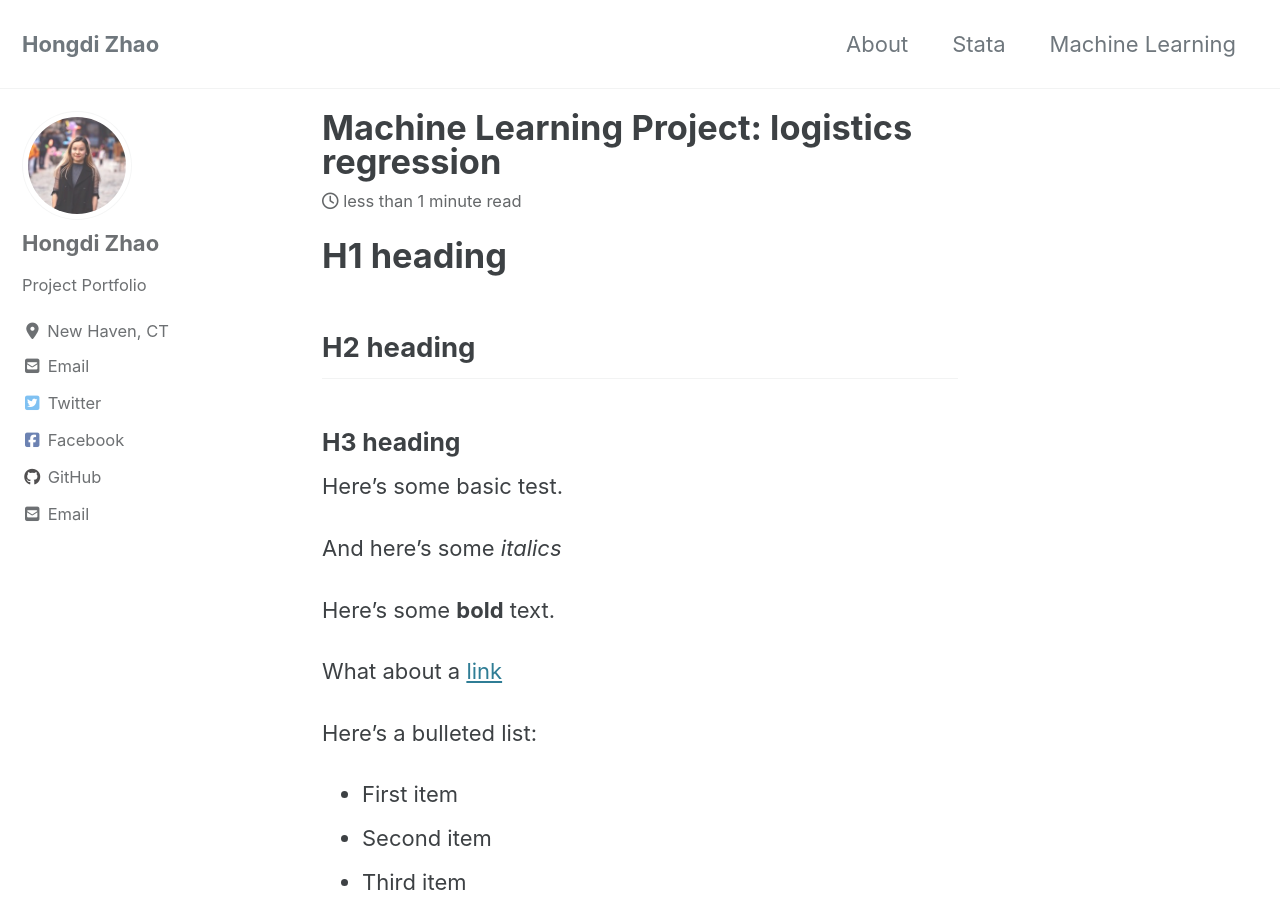
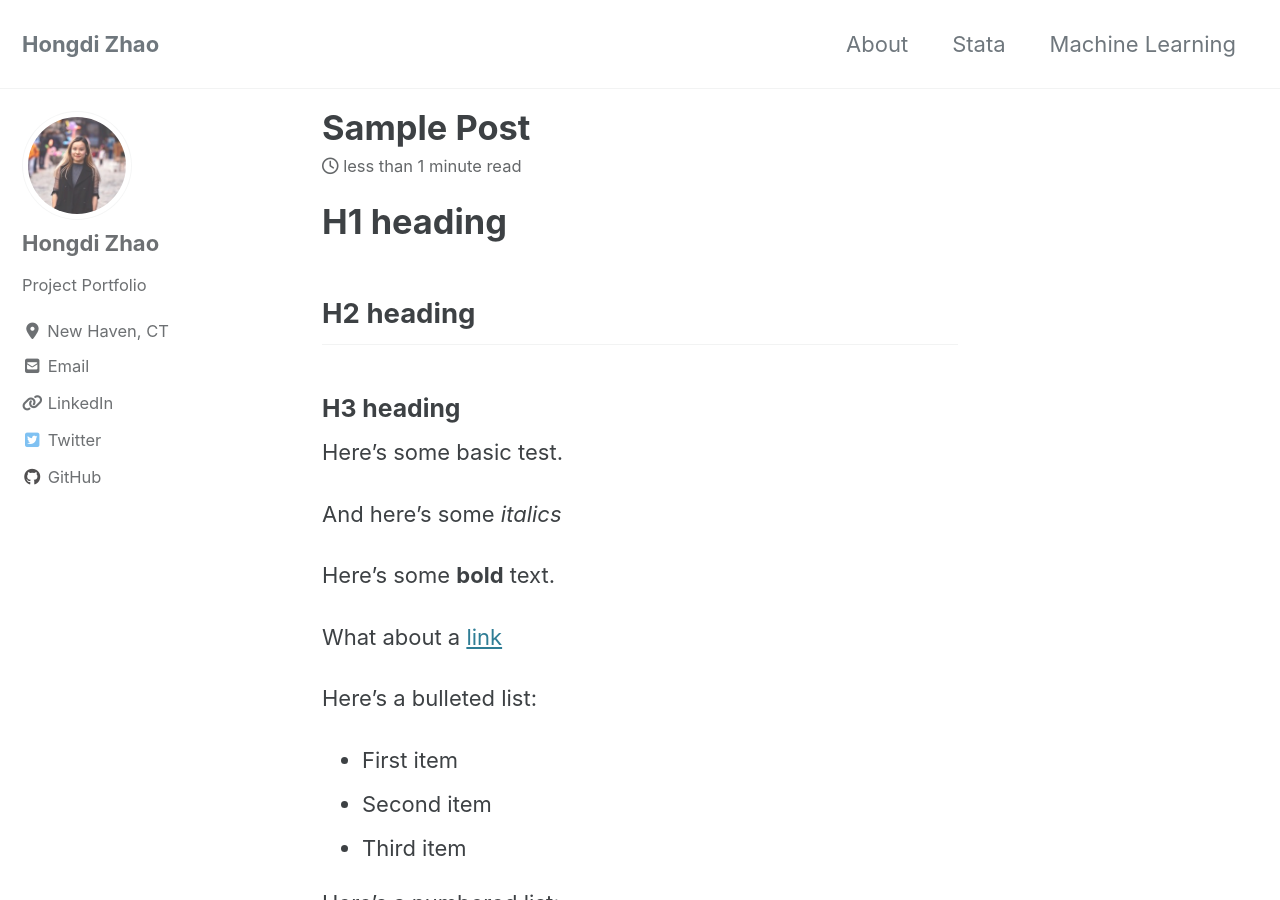
Before and after one commit to alisa0423/hongdi-zhao.github.io, a Jekyll site: the page built from _posts/2020-05-04-Example.md, in a window 1280 px wide and 900 px high. Built offline with Jekyll 4.4.1, drawn with Linux system fonts in a browser that asks for light colours; cached includes are drawn as plain includes; nearby versions of some CDN libraries; formulas are drawn with MathJax 3.

Commit message:
edit post

```diff
--- a/_config.yml
+++ b/_config.yml
@@ -97,11 +97,14 @@ author:
   avatar           : "/images/Boston.jpg" # path of avatar image, e.g. "/assets/images/bio-photo.jpg"
   bio              : "Project Portfolio"
   location         : "New Haven, CT"
-  email            : alisa.hdzhao@gmail.com
+  email            :
   links:
     - label: "Email"
       icon: "fas fa-fw fa-envelope-square"
       url: "mailto:alisa.hdzhao@gmail.com"
+    - label: "LinkedIn"
+      icone: "fab fa-linkedin"
+      url: https://www.linkedin.com/in/hongdi-zhao-alisa/
     - label: "Website"
       icon: "fas fa-fw fa-link"
       # url: "https://your-website.com"
@@ -110,7 +113,7 @@ author:
       url: "https://twitter.com/ZhaoAlisa"
     - label: "Facebook"
       icon: "fab fa-fw fa-facebook-square"
-      url: "https://facebook.com/alisa.hdzhao"
+      # url: "https://facebook.com/alisa.hdzhao"
     - label: "GitHub"
       icon: "fab fa-fw fa-github"
       url: "https://github.com/hongdi-zhao"
--- a/_posts/2020-05-04-Example.md
+++ b/_posts/2020-05-04-Example.md
@@ -1,11 +1,12 @@
 ---
-title: "Machine Learning Project: logistics regression"
+title: "Sample Post"
 date: 2020-05-04
 permalink: /2020/05/04/Example/
 categories:
   - Machine Learning
   - Data Scientist
   - Regression
+  - Sample
 mathjax: "true"
 ---
 
```
